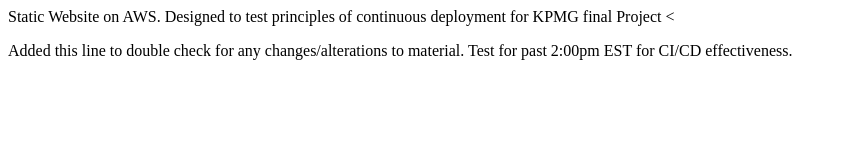
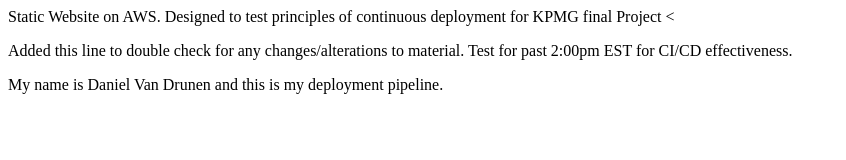
Before and after one commit to Mraelstone/MSISCapstone1, a plain HTML site: page app/public/index.html in a window 1280 px wide. Shown: the whole page, without its empty margins (0-846 px from the left). Drawn offline with Linux system fonts and the light colour scheme.

Commit message:
third deploy to test

```diff
--- a/app/public/index.html
+++ b/app/public/index.html
@@ -9,7 +9,12 @@
  <<p>
 Added this line to double check for any changes/alterations to material.
 Test for past 2:00pm EST for CI/CD effectiveness.
+ </p>
 
- </p>
+ <p>
+My name is Daniel Van Drunen and this is my deployment pipeline.
+
+
+</p>
 </body>
 </html>
```
